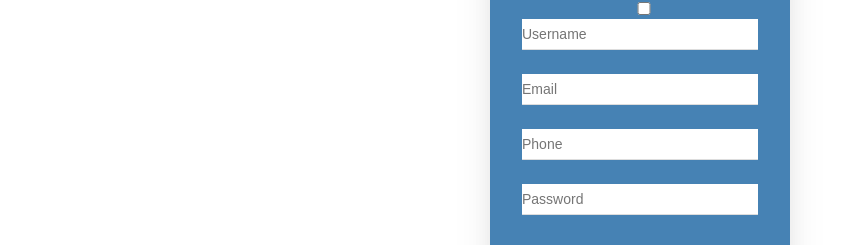
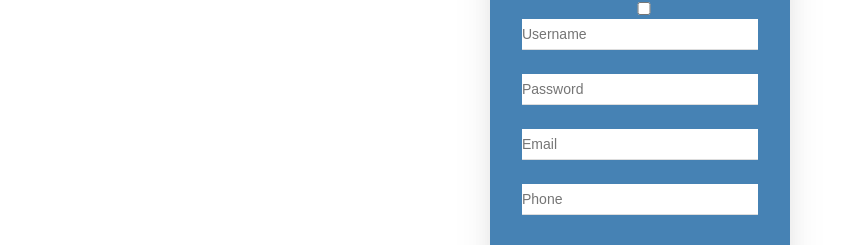
Before and after one commit to C-Guadagnino/Eatinerary, a React (Create React App) app in the folder ghi/app/: page /signup in a window 1280 px wide. Shown: the part 320-565 px from the top of the page, without its empty margins (0-856 px from the left). Built offline with nearby package versions, Linux system fonts and the light colour scheme; no server answers.

Commit message:
fixed login issues

```diff
--- a/ghi/app/src/users/SignUp.js
+++ b/ghi/app/src/users/SignUp.js
@@ -38,6 +38,7 @@ function SignUp(props) {
           </CardBody>
         </CardFieldset>
       </CardBody>
+
       <CardBody>
         <CardFieldset>
           <CardBody> Owner
@@ -52,6 +53,11 @@ function SignUp(props) {
         </CardFieldset>
 
         <CardFieldset>
+          <CardInput onChange={e => setPassword(e.target.value)} value={password} placeholder="Password" type="password" required />
+          <CardIcon className="fa fa-eye" eye small />
+        </CardFieldset>
+
+        <CardFieldset>
           <CardInput onChange={e => setEmail(e.target.value)} value={email} placeholder="Email" type="email" required />
         </CardFieldset>
 
@@ -60,12 +66,7 @@ function SignUp(props) {
         </CardFieldset>
 
         <CardFieldset>
-          <CardInput onChange={e => setPassword(e.target.value)} value={password} placeholder="Password" type="password" required />
-          <CardIcon className="fa fa-eye" eye small />
-        </CardFieldset>
-
-        <CardFieldset>
-          <CardButton onClick={() => signup(username, email, phone, password)} type="button">Become A Member</CardButton>
+          <CardButton onClick={() => signup(username, password, email, phone, )} type="button">Become A Member</CardButton>
         </CardFieldset>
         <CardFieldset>
           <NavLink to="/login">
```
